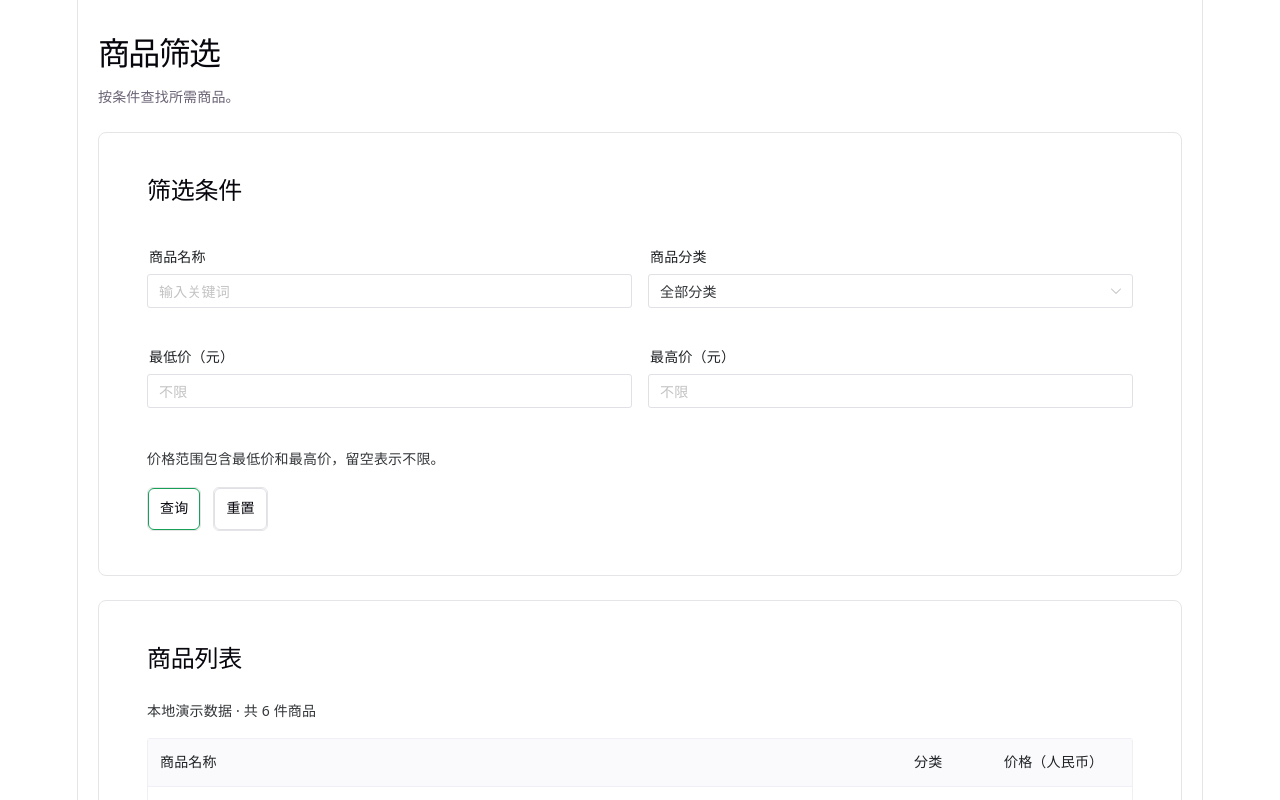
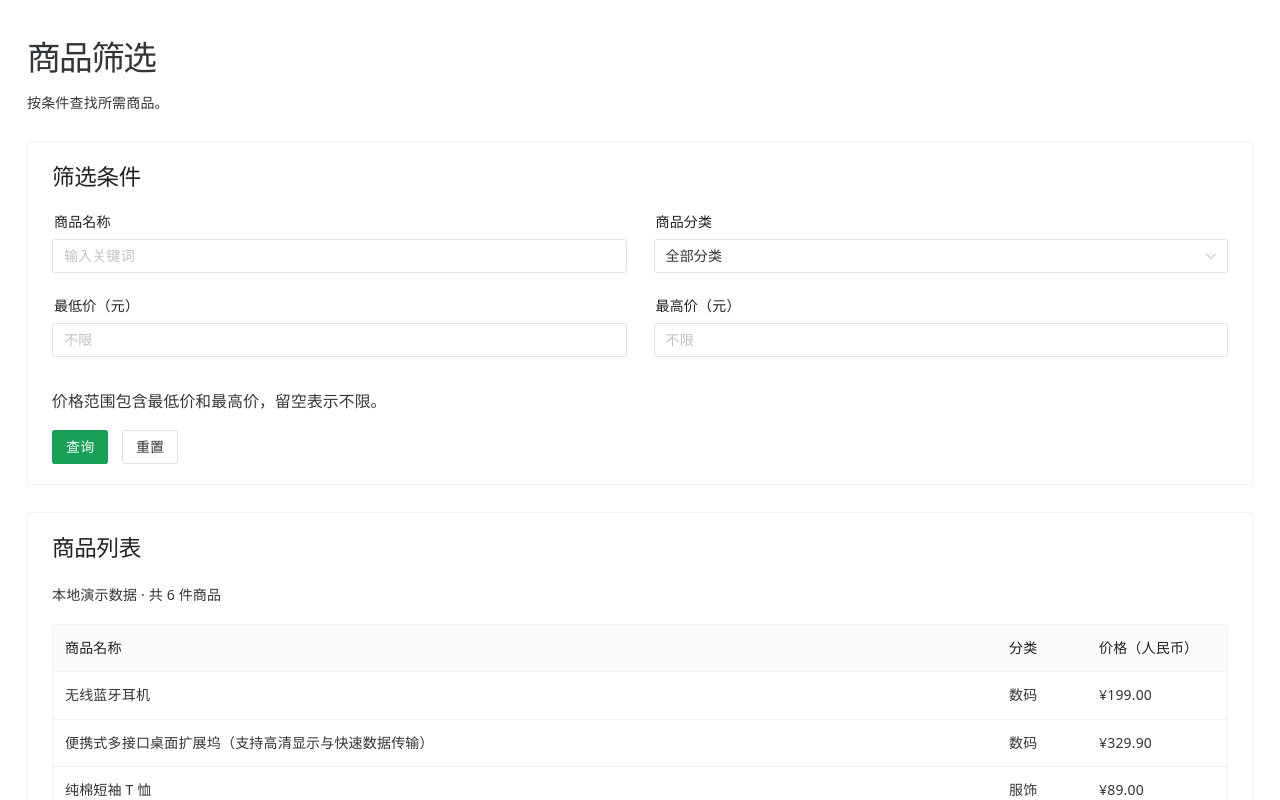
Before and after one commit to francis452/vue-ai-app, a Vue app: page / in a window 1280 px wide. Shown: the top 800 px of the page. Built offline with nearby package versions, Linux system fonts and the light colour scheme.

Commit message:
refactor(product): 使用 Tailwind 布局并统一主题
移除商品页自定义样式，使用工具类实现响应式布局，并将示例样式放入基础层以避免覆盖。

接入 Naive UI 中文和系统明暗主题，修正表单标签关联，通过异步页面加载拆分构建产物。

```diff
--- a/src/App.vue
+++ b/src/App.vue
@@ -1,7 +1,15 @@
 <script setup lang="ts">
-import ProductFilter from './views/ProductFilter.vue'
+import { computed, defineAsyncComponent } from 'vue'
+import { NConfigProvider, NGlobalStyle, darkTheme, dateZhCN, useOsTheme, zhCN } from 'naive-ui'
+
+const ProductFilter = defineAsyncComponent(() => import('./views/ProductFilter.vue'))
+const osTheme = useOsTheme()
+const theme = computed(() => osTheme.value === 'dark' ? darkTheme : null)
 </script>
 
 <template>
-  <ProductFilter />
+  <NConfigProvider :theme="theme" :locale="zhCN" :date-locale="dateZhCN">
+    <NGlobalStyle />
+    <ProductFilter />
+  </NConfigProvider>
 </template>
--- a/src/style.css
+++ b/src/style.css
@@ -1,5 +1,7 @@
 @import "tailwindcss";
 
+/* 保留示例页样式，并让页面工具类优先于这些基础规则。 */
+@layer base {
 :root {
   --text: #6b6375;
   --text-h: #08060d;
@@ -158,18 +160,6 @@ code {
   }
 }
 
-#app {
-  width: 1126px;
-  max-width: 100%;
-  margin: 0 auto;
-  text-align: center;
-  border-inline: 1px solid var(--border);
-  min-height: 100svh;
-  display: flex;
-  flex-direction: column;
-  box-sizing: border-box;
-}
-
 #center {
   display: flex;
   flex-direction: column;
@@ -296,3 +286,4 @@ code {
     border-right-color: var(--border);
   }
 }
+}
--- a/src/views/ProductFilter.vue
+++ b/src/views/ProductFilter.vue
@@ -65,184 +65,54 @@ const currency = new Intl.NumberFormat('zh-CN', {
   currency: 'CNY',
 })
 const columns: DataTableColumns<Product> = [
-  { title: '商品名称', key: 'name', className: 'product-name', minWidth: 140 },
+  { title: '商品名称', key: 'name', className: 'product-name wrap-anywhere', minWidth: 140 },
   { title: '分类', key: 'category', width: 90 },
   { title: '价格（人民币）', key: 'price', width: 140, render: product => currency.format(product.price) },
 ]
 </script>
 
 <template>
-  <main class="product-filter">
+  <main class="mx-auto min-h-svh w-full max-w-6xl min-w-0 space-y-6 px-4 py-8 text-left sm:px-6">
     <header>
-      <h1>商品筛选</h1>
+      <h1 class="m-0 mb-3 text-3xl leading-tight font-semibold text-inherit">商品筛选</h1>
       <p>按条件查找所需商品。</p>
     </header>
 
-    <NCard class="panel" tag="section" aria-labelledby="filter-heading">
-      <template #header><h2 id="filter-heading">筛选条件</h2></template>
+    <NCard class="min-w-0" tag="section" aria-labelledby="filter-heading">
+      <template #header><h2 class="m-0 text-xl font-medium text-inherit" id="filter-heading">筛选条件</h2></template>
       <NForm ref="form" :model="filters" :rules="rules" label-placement="top" @submit.prevent="search" @reset.prevent="reset">
-        <div class="filter-fields">
-          <NFormItem label="商品名称" label-for="keyword" path="keyword">
+        <div class="grid grid-cols-1 gap-x-6 min-[601px]:grid-cols-2">
+          <NFormItem label="商品名称" :label-props="{ for: 'keyword' }" path="keyword">
             <NInput v-model:value="filters.keyword" :input-props="{ id: 'keyword' }" placeholder="输入关键词" />
           </NFormItem>
-          <NFormItem label="商品分类" path="category">
-            <NSelect v-model:value="filters.category" :options="categories" aria-label="商品分类" />
+          <NFormItem label="商品分类" :label-props="{ for: 'category' }" path="category">
+            <NSelect v-model:value="filters.category" :options="categories" :input-props="{ id: 'category', 'aria-label': '商品分类' }" />
           </NFormItem>
-          <NFormItem label="最低价（元）" label-for="min-price" path="minPrice">
+          <NFormItem label="最低价（元）" :label-props="{ for: 'min-price' }" path="minPrice">
             <NInput v-model:value="filters.minPrice" :input-props="{ id: 'min-price', inputmode: 'decimal', 'aria-describedby': 'price-help' }" placeholder="不限" />
           </NFormItem>
-          <NFormItem label="最高价（元）" label-for="max-price" path="maxPrice">
+          <NFormItem label="最高价（元）" :label-props="{ for: 'max-price' }" path="maxPrice">
             <NInput v-model:value="filters.maxPrice" :input-props="{ id: 'max-price', inputmode: 'decimal', 'aria-describedby': 'price-help' }" placeholder="不限" />
           </NFormItem>
         </div>
-        <p id="price-help" class="form-help">价格范围包含最低价和最高价，留空表示不限。</p>
-        <div v-if="error" ref="errorElement" class="form-error" role="alert" tabindex="-1">
+        <p id="price-help" class="mt-2 text-sm">价格范围包含最低价和最高价，留空表示不限。</p>
+        <div v-if="error" ref="errorElement" class="mt-4 rounded-sm focus-visible:outline-2 focus-visible:outline-offset-2" role="alert" tabindex="-1">
           <NAlert type="error" :show-icon="false">{{ error }}</NAlert>
         </div>
-        <div class="actions">
+        <div class="mt-4 flex flex-wrap gap-3">
           <NButton type="primary" attr-type="submit">查询</NButton>
           <NButton attr-type="reset">重置</NButton>
         </div>
       </NForm>
     </NCard>
 
-    <NCard class="panel" tag="section" aria-labelledby="results-heading">
-      <template #header><h2 id="results-heading">商品列表</h2></template>
+    <NCard class="min-w-0" tag="section" aria-labelledby="results-heading">
+      <template #header><h2 class="m-0 text-xl font-medium text-inherit" id="results-heading">商品列表</h2></template>
       <p role="status">本地演示数据 · 共 {{ filteredProducts.length }} 件商品</p>
-      <div v-if="filteredProducts.length" class="table-container">
+      <div v-if="filteredProducts.length" class="mt-4 min-w-0">
         <NDataTable :columns="columns" :data="filteredProducts" :row-key="(product: Product) => product.id" :pagination="false" :scroll-x="370" aria-label="商品名称、分类与价格（人民币）" />
       </div>
-      <NEmpty v-else class="empty-state" :description="products.length ? '没有符合条件的商品，请调整筛选条件或重置。' : '暂无商品'" />
+      <NEmpty v-else class="py-8" :description="products.length ? '没有符合条件的商品，请调整筛选条件或重置。' : '暂无商品'" />
     </NCard>
   </main>
 </template>
-
-<style scoped>
-.product-filter {
-  min-width: 0;
-  padding: 32px 20px;
-  text-align: left;
-}
-
-h1 {
-  margin: 0 0 12px;
-  font-size: 32px;
-  line-height: 1.3;
-}
-
-.panel {
-  margin-top: 24px;
-  padding: 24px;
-  border: 1px solid var(--border);
-  border-radius: 8px;
-}
-
-.table-container {
-  margin-top: 16px;
-  overflow-x: auto;
-}
-
-table {
-  width: 100%;
-  border-collapse: collapse;
-}
-
-.table-caption {
-  text-align: left;
-  margin-bottom: 8px;
-}
-
-th,
-td {
-  padding: 12px;
-  border-bottom: 1px solid var(--border);
-  vertical-align: top;
-}
-
-td:not(.product-name) {
-  white-space: nowrap;
-}
-
-.product-name {
-  overflow-wrap: anywhere;
-}
-
-.empty-state {
-  margin-top: 16px;
-}
-
-.filter-fields {
-  display: grid;
-  grid-template-columns: repeat(2, minmax(0, 1fr));
-  gap: 16px;
-  margin-top: 16px;
-}
-
-.field {
-  display: flex;
-  flex-direction: column;
-  gap: 6px;
-  min-width: 0;
-}
-
-input,
-select,
-button {
-  box-sizing: border-box;
-  min-height: 44px;
-  padding: 8px 12px;
-  border: 1px solid var(--border);
-  border-radius: 6px;
-  font: inherit;
-  color: var(--text-h);
-  background: var(--bg);
-}
-
-input,
-select {
-  width: 100%;
-  min-width: 0;
-}
-
-button {
-  cursor: pointer;
-}
-
-:is(input, select, button):focus-visible {
-  outline: 2px solid var(--accent);
-  outline-offset: 2px;
-}
-
-.form-help,
-.form-error,
-.actions {
-  margin-top: 16px;
-}
-
-.form-error {
-  color: var(--text-h);
-  border-left: 3px solid var(--accent);
-  padding-left: 12px;
-}
-
-.actions {
-  display: flex;
-  flex-wrap: wrap;
-  gap: 12px;
-}
-
-@media (max-width: 600px) {
-  .filter-fields {
-    grid-template-columns: minmax(0, 1fr);
-  }
-
-  .panel {
-    padding: 16px;
-  }
-
-  th,
-  td {
-    padding: 8px 4px;
-  }
-}
-</style>
```
